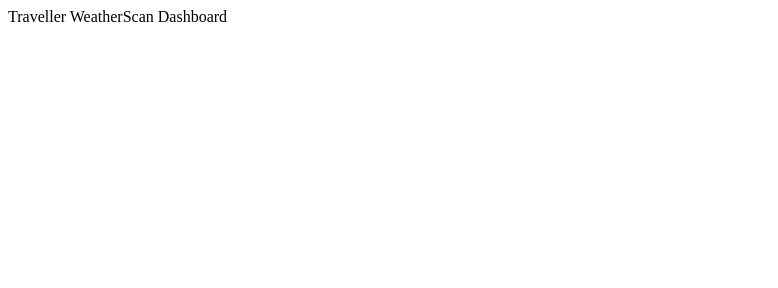
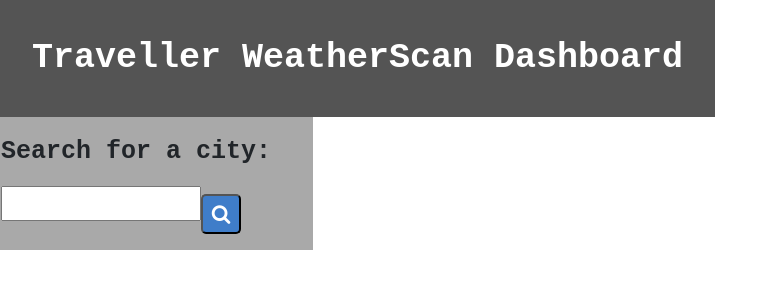
Before and after one commit to hector-gm/Traveller_WeatherScan, a plain HTML site: page index.html in a window 1280 px wide. Shown: the whole page, without its empty margins (0-778 px from the left). Drawn offline with nearby package versions, Linux system fonts and the light colour scheme.

Commit message:
Updated my css file and added css framework links for font-awesome and Bootstrap access

```diff
--- a/index.html
+++ b/index.html
@@ -7,13 +7,23 @@
         <title>Traveller WeatherScan :: Homepage</title>
         <meta name="description" content="Weather tracker">
         <meta name="viewport" content="width=device-width, initial-scale=1">
+        <link rel="stylesheet" href="https://maxcdn.bootstrapcdn.com/bootstrap/4.0.0/css/bootstrap.min.css">
+        <link rel="stylesheet" href="https://cdnjs.cloudflare.com/ajax/libs/font-awesome/4.7.0/css/font-awesome.min.css">
         <link rel="stylesheet" href="style.css">
     </head>
     <body>
-        <div class="container">
+        <div class="container row">
             <header>Traveller WeatherScan Dashboard</header>
-            <div class="searches"></div>
-            <div class="cityDisplay"></div>
+        </div>
+
+        <div class="row">
+                <div class="searches col-md-3">
+                <p class="searchText">Search for a city:</p>
+                <textarea></textarea><button><i class="fa fa-search" aria-hidden="true"></i></button>
+                </div>
+                <div class="cityDisplay col-md-9">
+                    <div class="showCityInfo"></div>
+                </div>
         </div>
 
         <script src="script.js" async defer></script>
--- a/style.css
+++ b/style.css
@@ -0,0 +1,37 @@
+header{
+    color: white;
+    background-color: rgb(84, 84, 84);
+    text-align: center;
+    font-family: 'Courier New', Courier, monospace;
+    font-weight: bold;
+    font-size: 35px;
+    padding: 2rem;
+    width: auto ;
+}
+
+.searches{
+    background-color: darkgray;
+    padding: 1rem;
+    text-align: left;
+}
+
+.searchText{
+    font-family: 'Courier New', Courier, monospace;
+    font-weight: bold;
+    font-size: 25px;
+}
+
+button{
+    width: 40px;
+    height: 40px;
+    color: white;
+    background-color: rgb(63, 125, 201);
+    border-radius: 5px;
+    font-size: 20px;
+}
+
+textarea {
+    resize: none;
+    height: 35px;
+    width: 200px;
+}
```
